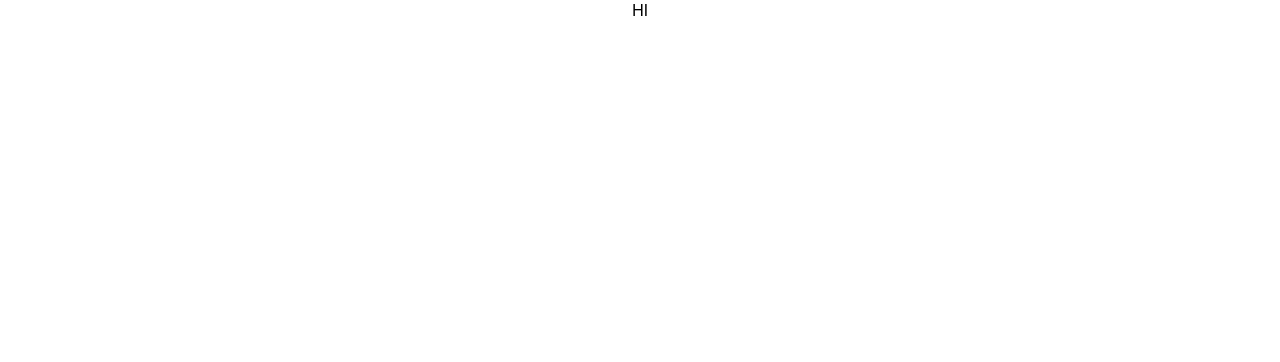
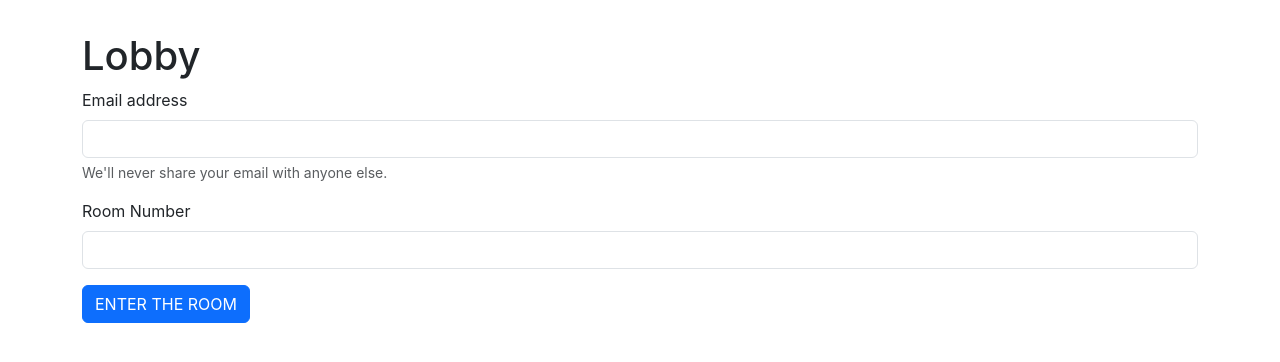
Before and after one commit to its-roshanojha/WEBRTC_App, a React (Create React App) app in the folder client/: page / in a window 1280 px wide. Shown: the top 362 px of the page. Built offline with nearby package versions, Linux system fonts and the light colour scheme.

Commit message:
Done with the lobby design and added boostrap

```diff
--- a/client/public/index.html
+++ b/client/public/index.html
@@ -9,6 +9,8 @@
       name="description"
       content="Web site created using create-react-app"
     />
+    <link href="https://cdn.jsdelivr.net/npm/bootstrap@5.3.1/dist/css/bootstrap.min.css" rel="stylesheet" integrity="sha384-4bw+/aepP/YC94hEpVNVgiZdgIC5+VKNBQNGCHeKRQN+PtmoHDEXuppvnDJzQIu9" crossorigin="anonymous">
+
     <link rel="apple-touch-icon" href="%PUBLIC_URL%/logo192.png" />
     <!--
       manifest.json provides metadata used when your web app is installed on a
@@ -39,5 +41,7 @@
       To begin the development, run `npm start` or `yarn start`.
       To create a production bundle, use `npm run build` or `yarn build`.
     -->
+    <script src="https://cdn.jsdelivr.net/npm/bootstrap@5.3.1/dist/js/bootstrap.bundle.min.js" integrity="sha384-HwwvtgBNo3bZJJLYd8oVXjrBZt8cqVSpeBNS5n7C8IVInixGAoxmnlMuBnhbgrkm" crossorigin="anonymous"></script>
+
   </body>
 </html>
--- a/client/src/App.css
+++ b/client/src/App.css
@@ -1,4 +1,4 @@
-.App {
+/* .App {
   text-align: center;
 }
 
@@ -35,4 +35,4 @@
   to {
     transform: rotate(360deg);
   }
-}
+} */
--- a/client/src/App.js
+++ b/client/src/App.js
@@ -1,12 +1,13 @@
 import './App.css';
 import { Routes, Route } from "react-router-dom";
+import Lobby from './screens/Lobby';
 
 
 function App() {
   return (
-    <div className="App">
+    <div className="App container mt-3">
       <Routes>
-        <Route path="/" element={'HI'} />
+        <Route path="/" element={<Lobby/>} />
         {/* <Route path="/room/:roomId" element={<RoomPage />} /> */}
       </Routes>
     </div>
--- /dev/null
+++ b/client/src/screens/Lobby.jsx
@@ -0,0 +1,59 @@
+import React, { useState, useCallback, useEffect } from "react";
+import { useNavigate } from "react-router-dom";
+
+const Lobby = () => {
+  const [email, setEmail] = useState("");
+  const [room, setRoom] = useState("");
+
+  const navigate = useNavigate();
+
+  const handleSubmitForm = useCallback(
+    (e) => {
+      e.preventDefault();
+      // socket.emit("room:join", { email, room });
+    }
+    //   [email, room, socket]
+  );
+
+  return (
+    <div className="pt-3">
+      <h1>Lobby</h1>
+      <form>
+        <div className="mb-3">
+          <label className="form-label">
+            Email address
+          </label>
+          <input
+            type="email"
+            className="form-control"
+            id="exampleInputEmail1"
+            value={email}
+            onChange={(e) => setEmail(e.target.value)}
+          />
+          <div id="emailHelp" className="form-text">
+            We'll never share your email with anyone else.
+          </div>
+        </div>
+        <div className="mb-3">
+          <label className="form-label">
+          Room Number
+         </label>
+          <input
+            className="form-control"
+            id="exampleInputPassword1"
+            type="text"
+            value={room}
+            onChange={(e) => setRoom(e.target.value)}
+          />
+        </div>
+
+        <button type="submit" className="btn btn-primary">
+          ENTER THE ROOM
+        </button>
+      </form>
+
+    </div>
+  );
+};
+
+export default Lobby;
```
